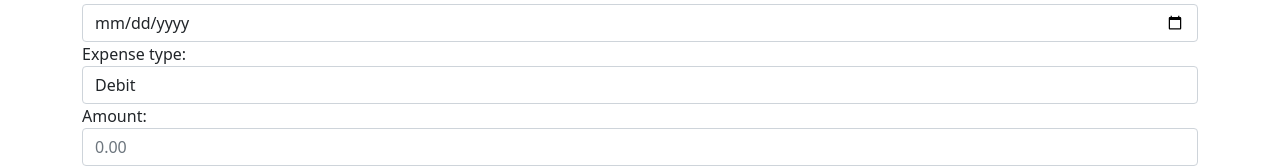
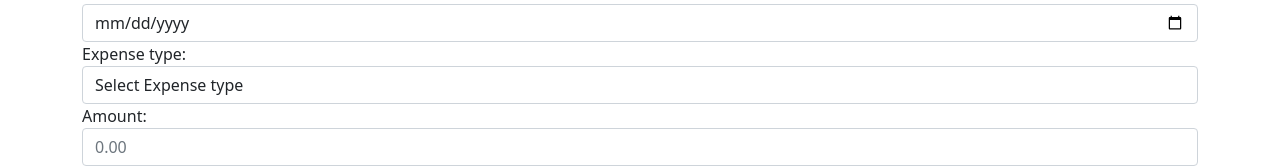
Before and after one commit to JHirschfelder/Expense-tracker-app, a React (Create React App) app: page / in a window 1280 px wide. Shown: the part 138-306 px from the top of the page. Built offline with nearby package versions, Linux system fonts and the light colour scheme.

Commit message:
form validation implemented

```diff
--- a/src/Components/DataEntry.js
+++ b/src/Components/DataEntry.js
@@ -1,11 +1,9 @@
 import React from 'react'
 import RenderTable from "./RenderTable"
 import update from 'react-addons-update';
-import { Alert } from 'bootstrap';
 
 /*
 Task list:
-  fix field validation
   implement saving
   styling
 */
@@ -20,7 +18,7 @@ class DataEntry extends React.Component {
           id: Math.random(),
           name: "",
           date: "",
-          type: "Debit",
+          type: "",
           amount: "",
         },
 
@@ -44,11 +42,6 @@ class DataEntry extends React.Component {
 
   handleSubmit = event => {
     event.preventDefault()
-    const NewLineItem = [this.state.input]
-
-    if (NewLineItem.some(this.checkForBlanks)!== false) {
-      Alert ("Please complete all value fields")
-    }
 
     this.setState((prevState) => {
       return { expenseArray: [this.state.input, ...prevState.expenseArray]
@@ -58,18 +51,13 @@ class DataEntry extends React.Component {
     this.clearFields ()
   }
 
-  checkForBlanks (item) {
-    return item === ""
-  }
-
   clearFields () {
       this.setState({ input: {
           id: Math.random(),
           name: "",
           date: "",
-          type: "Debit",
+          type: "",
           amount: "",
-          delete: <button>X</button>,
         } })
    }
 
@@ -92,6 +80,7 @@ class DataEntry extends React.Component {
             placeholder="Enter reference name"
             onChange={this.handleChange}
             className="form-control"
+            required
             />
 
         <label>Date:</label>
@@ -101,6 +90,7 @@ class DataEntry extends React.Component {
             name="date"
             onChange={this.handleChange}
             className="form-control"
+            required
           />
 
         <label>Expense type:</label>
@@ -109,7 +99,9 @@ class DataEntry extends React.Component {
             name="type"
             onChange={this.handleChange}
             className="form-control"
+            required
           >
+              <option value="">Select Expense type</option>
               <option value="Debit">Debit</option>
               <option value="Credit">Credit</option>
               <option value="Cash">Cash</option>
@@ -125,6 +117,7 @@ class DataEntry extends React.Component {
             placeholder="0.00"
             onChange={this.handleChange}
             className="form-control"
+            required
           />
           <br/>
           <button type="submit" className="btn-primary">Enter</button>
```
